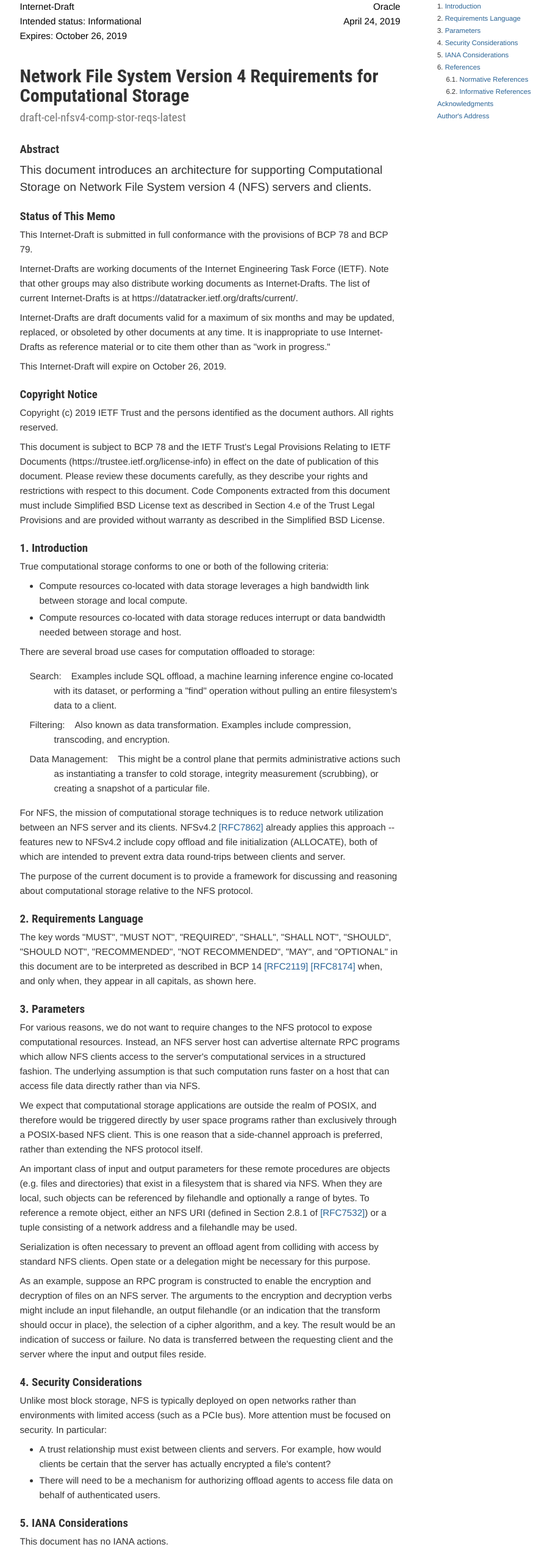
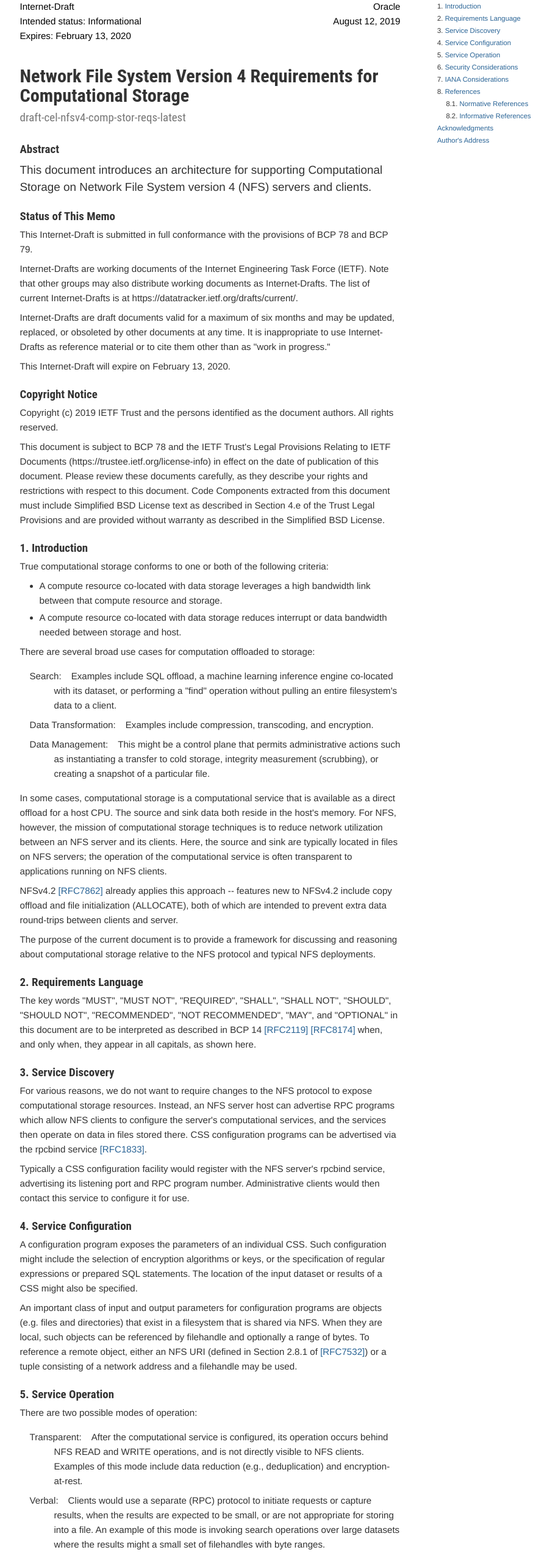
Before and after one commit to chucklever/i-d-comp-stor-reqs, a plain HTML site: page draft-cel-nfsv4-comp-stor-reqs.html in a window 1280 px wide. Shown: the part 100-2660 px from the top of the page at 61% size, without its empty margins (123-1025 px from the left). Drawn offline with Linux system fonts and the light colour scheme.

Commit message:
Script updating gh-pages from ed52edd. [ci skip]

```diff
--- a/draft-cel-nfsv4-comp-stor-reqs.html
+++ b/draft-cel-nfsv4-comp-stor-reqs.html
@@ -78,13 +78,14 @@ table.header td, table#rfc\.headerblock td {
   line-height: 100%;
   margin: 10px 0 32px;
 }
-#rfc\.abstract+p, #rfc\.abstract p {
+#rfc\.abstract+p, #rfc\.abstract+p code, #rfc\.abstract+p samp, #rfc\.abstract+p tt {
   font-size: 20px;
   line-height: 28px;
 }
 
 samp, tt, code, pre, span.tt {
-  font: 13.5px Consolas, monospace;
+  font-size: 13.5px;
+  font-family: Consolas, monospace;
   font-size-adjust: none;
 }
 pre {
@@ -276,29 +277,31 @@ ul.toc li {
   .github-fork-ribbon-wrapper {
     position: fixed;
   }
-/*]]>*/</style>
-<meta name="viewport" content="initial-scale=1.0">
+  /*]]>*/</style>
+  <meta name="viewport" content="initial-scale=1.0">
 
 
   <link href="#rfc.toc" rel="Contents">
 <link href="#rfc.section.1" rel="Chapter" title="1 Introduction">
 <link href="#rfc.section.2" rel="Chapter" title="2 Requirements Language">
-<link href="#rfc.section.3" rel="Chapter" title="3 Parameters">
-<link href="#rfc.section.4" rel="Chapter" title="4 Security Considerations">
-<link href="#rfc.section.5" rel="Chapter" title="5 IANA Considerations">
-<link href="#rfc.references" rel="Chapter" title="6 References">
-<link href="#rfc.references.1" rel="Chapter" title="6.1 Normative References">
-<link href="#rfc.references.2" rel="Chapter" title="6.2 Informative References">
+<link href="#rfc.section.3" rel="Chapter" title="3 Service Discovery">
+<link href="#rfc.section.4" rel="Chapter" title="4 Service Configuration">
+<link href="#rfc.section.5" rel="Chapter" title="5 Service Operation">
+<link href="#rfc.section.6" rel="Chapter" title="6 Security Considerations">
+<link href="#rfc.section.7" rel="Chapter" title="7 IANA Considerations">
+<link href="#rfc.references" rel="Chapter" title="8 References">
+<link href="#rfc.references.1" rel="Chapter" title="8.1 Normative References">
+<link href="#rfc.references.2" rel="Chapter" title="8.2 Informative References">
 <link href="#rfc.acknowledgments" rel="Chapter">
 <link href="#rfc.authors" rel="Chapter">
 
 
-  <meta name="generator" content="xml2rfc version 2.21.0 - https://tools.ietf.org/tools/xml2rfc" />
+  <meta name="generator" content="xml2rfc version 2.22.2 - https://tools.ietf.org/tools/xml2rfc" />
   <link rel="schema.dct" href="http://purl.org/dc/terms/" />
 
   <meta name="dct.creator" content="Lever, C." />
   <meta name="dct.identifier" content="urn:ietf:id:draft-cel-nfsv4-comp-stor-reqs-latest" />
-  <meta name="dct.issued" scheme="ISO8601" content="2019-24" />
+  <meta name="dct.issued" scheme="ISO8601" content="2019-12" />
   <meta name="dct.abstract" content="This document introduces an architecture for supporting Computational Storage on Network File System version 4 (NFS) servers and clients.  " />
   <meta name="description" content="This document introduces an architecture for supporting Computational Storage on Network File System version 4 (NFS) servers and clients.  " />
 
@@ -319,10 +322,10 @@ ul.toc li {
 </tr>
 <tr>
 <td class="left">Intended status: Informational</td>
-<td class="right">April 24, 2019</td>
+<td class="right">August 12, 2019</td>
 </tr>
 <tr>
-<td class="left">Expires: October 26, 2019</td>
+<td class="left">Expires: February 13, 2020</td>
 <td class="right"></td>
 </tr>
 
@@ -339,7 +342,7 @@ ul.toc li {
 <p>This Internet-Draft is submitted in full conformance with the provisions of BCP 78 and BCP 79.</p>
 <p>Internet-Drafts are working documents of the Internet Engineering Task Force (IETF).  Note that other groups may also distribute working documents as Internet-Drafts.  The list of current Internet-Drafts is at https://datatracker.ietf.org/drafts/current/.</p>
 <p>Internet-Drafts are draft documents valid for a maximum of six months and may be updated, replaced, or obsoleted by other documents at any time.  It is inappropriate to use Internet-Drafts as reference material or to cite them other than as "work in progress."</p>
-<p>This Internet-Draft will expire on October 26, 2019.</p>
+<p>This Internet-Draft will expire on February 13, 2020.</p>
 <h1 id="rfc.copyrightnotice"><a href="#rfc.copyrightnotice">Copyright Notice</a></h1>
 <p>Copyright (c) 2019 IETF Trust and the persons identified as the document authors.  All rights reserved.</p>
 <p>This document is subject to BCP 78 and the IETF Trust's Legal Provisions Relating to IETF Documents (https://trustee.ietf.org/license-info) in effect on the date of publication of this document.  Please review these documents carefully, as they describe your rights and restrictions with respect to this document.  Code Components extracted from this document must include Simplified BSD License text as described in Section 4.e of the Trust Legal Provisions and are provided without warranty as described in the Simplified BSD License.</p>
@@ -353,17 +356,21 @@ ul.toc li {
 </li>
 <li>2.   <a href="#rfc.section.2">Requirements Language</a>
 </li>
-<li>3.   <a href="#rfc.section.3">Parameters</a>
+<li>3.   <a href="#rfc.section.3">Service Discovery</a>
 </li>
-<li>4.   <a href="#rfc.section.4">Security Considerations</a>
+<li>4.   <a href="#rfc.section.4">Service Configuration</a>
 </li>
-<li>5.   <a href="#rfc.section.5">IANA Considerations</a>
+<li>5.   <a href="#rfc.section.5">Service Operation</a>
 </li>
-<li>6.   <a href="#rfc.references">References</a>
+<li>6.   <a href="#rfc.section.6">Security Considerations</a>
 </li>
-<ul><li>6.1.   <a href="#rfc.references.1">Normative References</a>
+<li>7.   <a href="#rfc.section.7">IANA Considerations</a>
 </li>
-<li>6.2.   <a href="#rfc.references.2">Informative References</a>
+<li>8.   <a href="#rfc.references">References</a>
+</li>
+<ul><li>8.1.   <a href="#rfc.references.1">Normative References</a>
+</li>
+<li>8.2.   <a href="#rfc.references.2">Informative References</a>
 </li>
 </ul><li><a href="#rfc.acknowledgments">Acknowledgments</a>
 </li>
@@ -379,8 +386,8 @@ ul.toc li {
 <p id="rfc.section.1.p.1">True computational storage conforms to one or both of the following criteria: </p>
 
 <ul>
-<li>Compute resources co-located with data storage leverages a high bandwidth link between storage and local compute.  </li>
-<li>Compute resources co-located with data storage reduces interrupt or data bandwidth needed between storage and host.  </li>
+<li>A compute resource co-located with data storage leverages a high bandwidth link between that compute resource and storage.  </li>
+<li>A compute resource co-located with data storage reduces interrupt or data bandwidth needed between storage and host.  </li>
 </ul>
 
 <p> </p>
@@ -389,51 +396,79 @@ ul.toc li {
 <dl>
 <dt>Search:</dt>
 <dd style="margin-left: 8">Examples include SQL offload, a machine learning inference engine co-located with its dataset, or performing a "find" operation without pulling an entire filesystem's data to a client.  </dd>
-<dt>Filtering:</dt>
-<dd style="margin-left: 8">Also known as data transformation.  Examples include compression, transcoding, and encryption.  </dd>
+<dt>Data Transformation:</dt>
+<dd style="margin-left: 8">Examples include compression, transcoding, and encryption.  </dd>
 <dt>Data Management:</dt>
 <dd style="margin-left: 8">This might be a control plane that permits administrative actions such as instantiating a transfer to cold storage, integrity measurement (scrubbing), or creating a snapshot of a particular file.  </dd>
 </dl>
 
 <p> </p>
-<p id="rfc.section.1.p.3">For NFS, the mission of computational storage techniques is to reduce network utilization between an NFS server and its clients.  NFSv4.2 <a href="#RFC7862" class="xref">[RFC7862]</a> already applies this approach -- features new to NFSv4.2 include copy offload and file initialization (ALLOCATE), both of which are intended to prevent extra data round-trips between clients and server.  </p>
-<p id="rfc.section.1.p.4">The purpose of the current document is to provide a framework for discussing and reasoning about computational storage relative to the NFS protocol.  </p>
+<p id="rfc.section.1.p.3">In some cases, computational storage is a computational service that is available as a direct offload for a host CPU.  The source and sink data both reside in the host's memory.  For NFS, however, the mission of computational storage techniques is to reduce network utilization between an NFS server and its clients.  Here, the source and sink are typically located in files on NFS servers; the operation of the computational service is often transparent to applications running on NFS clients.  </p>
+<p id="rfc.section.1.p.4">NFSv4.2 <a href="#RFC7862" class="xref">[RFC7862]</a> already applies this approach -- features new to NFSv4.2 include copy offload and file initialization (ALLOCATE), both of which are intended to prevent extra data round-trips between clients and server.  </p>
+<p id="rfc.section.1.p.5">The purpose of the current document is to provide a framework for discussing and reasoning about computational storage relative to the NFS protocol and typical NFS deployments.  </p>
 <h1 id="rfc.section.2">
 <a href="#rfc.section.2">2.</a> <a href="#section:46199ACD-34F1-4ACB-B246-E18A022CAED9" id="section:46199ACD-34F1-4ACB-B246-E18A022CAED9">Requirements Language</a>
 </h1>
 <p id="rfc.section.2.p.1">The key words "MUST", "MUST NOT", "REQUIRED", "SHALL", "SHALL NOT", "SHOULD", "SHOULD NOT", "RECOMMENDED", "NOT RECOMMENDED", "MAY", and "OPTIONAL" in this document are to be interpreted as described in BCP 14 <a href="#RFC2119" class="xref">[RFC2119]</a> <a href="#RFC8174" class="xref">[RFC8174]</a> when, and only when, they appear in all capitals, as shown here.  </p>
 <h1 id="rfc.section.3">
-<a href="#rfc.section.3">3.</a> <a href="#section:2F82B858-25CD-4D9F-82A9-8D9D2C644190" id="section:2F82B858-25CD-4D9F-82A9-8D9D2C644190">Parameters</a>
+<a href="#rfc.section.3">3.</a> <a href="#section:44C8EB81-6AAE-4A33-943C-575082EF08FC" id="section:44C8EB81-6AAE-4A33-943C-575082EF08FC">Service Discovery</a>
 </h1>
-<p id="rfc.section.3.p.1">For various reasons, we do not want to require changes to the NFS protocol to expose computational resources.  Instead, an NFS server host can advertise alternate RPC programs which allow NFS clients access to the server's computational services in a structured fashion.  The underlying assumption is that such computation runs faster on a host that can access file data directly rather than via NFS.  </p>
-<p id="rfc.section.3.p.2">We expect that computational storage applications are outside the realm of POSIX, and therefore would be triggered directly by user space programs rather than exclusively through a POSIX-based NFS client.  This is one reason that a side-channel approach is preferred, rather than extending the NFS protocol itself.  </p>
-<p id="rfc.section.3.p.3">An important class of input and output parameters for these remote procedures are objects (e.g. files and directories) that exist in a filesystem that is shared via NFS.  When they are local, such objects can be referenced by filehandle and optionally a range of bytes.  To reference a remote object, either an NFS URI (defined in Section 2.8.1 of <a href="#RFC7532" class="xref">[RFC7532]</a>) or a tuple consisting of a network address and a filehandle may be used.  </p>
-<p id="rfc.section.3.p.4">Serialization is often necessary to prevent an offload agent from colliding with access by standard NFS clients.  Open state or a delegation might be necessary for this purpose.  </p>
-<p id="rfc.section.3.p.5">As an example, suppose an RPC program is constructed to enable the encryption and decryption of files on an NFS server.  The arguments to the encryption and decryption verbs might include an input filehandle, an output filehandle (or an indication that the transform should occur in place), the selection of a cipher algorithm, and a key.  The result would be an indication of success or failure.  No data is transferred between the requesting client and the server where the input and output files reside.  </p>
+<p id="rfc.section.3.p.1">For various reasons, we do not want to require changes to the NFS protocol to expose computational storage resources.  Instead, an NFS server host can advertise RPC programs which allow NFS clients to configure the server's computational services, and the services then operate on data in files stored there.  CSS configuration programs can be advertised via the rpcbind service <a href="#RFC1833" class="xref">[RFC1833]</a>.  </p>
+<p id="rfc.section.3.p.2">Typically a CSS configuration facility would register with the NFS server's rpcbind service, advertising its listening port and RPC program number.  Administrative clients would then contact this service to configure it for use.  </p>
 <h1 id="rfc.section.4">
-<a href="#rfc.section.4">4.</a> <a href="#section:2F987982-B9E8-4B76-8ACD-6EE148F5C185" id="section:2F987982-B9E8-4B76-8ACD-6EE148F5C185">Security Considerations</a>
+<a href="#rfc.section.4">4.</a> <a href="#section:D0C221F2-43CE-43D7-A66E-C6AF3222274D" id="section:D0C221F2-43CE-43D7-A66E-C6AF3222274D">Service Configuration</a>
 </h1>
-<p id="rfc.section.4.p.1">Unlike most block storage, NFS is typically deployed on open networks rather than environments with limited access (such as a PCIe bus).  More attention must be focused on security.  In particular: </p>
+<p id="rfc.section.4.p.1">A configuration program exposes the parameters of an individual CSS.  Such configuration might include the selection of encryption algorithms or keys, or the specification of regular expressions or prepared SQL statements.  The location of the input dataset or results of a CSS might also be specified.  </p>
+<p id="rfc.section.4.p.2">An important class of input and output parameters for configuration programs are objects (e.g. files and directories) that exist in a filesystem that is shared via NFS.  When they are local, such objects can be referenced by filehandle and optionally a range of bytes.  To reference a remote object, either an NFS URI (defined in Section 2.8.1 of <a href="#RFC7532" class="xref">[RFC7532]</a>) or a tuple consisting of a network address and a filehandle may be used.  </p>
+<h1 id="rfc.section.5">
+<a href="#rfc.section.5">5.</a> <a href="#section:4AA2B988-B5E6-453E-B99E-39D94488A420" id="section:4AA2B988-B5E6-453E-B99E-39D94488A420">Service Operation</a>
+</h1>
+<p id="rfc.section.5.p.1">There are two possible modes of operation: </p>
+
+<dl>
+<dt>Transparent:</dt>
+<dd style="margin-left: 8">After the computational service is configured, its operation occurs behind NFS READ and WRITE operations, and is not directly visible to NFS clients.  Examples of this mode include data reduction (e.g., deduplication) and encryption-at-rest.  </dd>
+<dt>Verbal:</dt>
+<dd style="margin-left: 8">Clients would use a separate (RPC) protocol to initiate requests or capture results, when the results are expected to be small, or are not appropriate for storing into a file.  An example of this mode is invoking search operations over large datasets where the results might a small set of filehandles with byte ranges.  </dd>
+</dl>
+
+<p> </p>
+<p id="rfc.section.5.p.2">Serialization is often necessary to prevent an offload agent from colliding with accesses by standard NFS clients.  Open state or a delegation might be necessary for this purpose.  Alternatively, no locking would be provided via NFS, and the applications themselves would be responsible for seeing that the integrity of the input datasets is maintained during offloaded operations.  </p>
+<h1 id="rfc.section.6">
+<a href="#rfc.section.6">6.</a> <a href="#section:2F987982-B9E8-4B76-8ACD-6EE148F5C185" id="section:2F987982-B9E8-4B76-8ACD-6EE148F5C185">Security Considerations</a>
+</h1>
+<p id="rfc.section.6.p.1">Unlike most block storage, NFS is typically deployed on open networks rather than environments with limited access (such as a PCIe bus).  In such open environments, extra attention must be focused on security.  In particular: </p>
 
 <ul>
+<li>Remote access to configuration programs and computational results will need to be authenticated and authorized in some fashion.  The ONC RPC protocol itself <a href="#RFC5531" class="xref">[RFC5531]</a> has authentication mechanisms, including mechanisms that use strong cryptography <a href="#RFC7861" class="xref">[RFC7861]</a>.  </li>
+<li>There will need to be a mechanism for authorizing offload agents to access file data on behalf of authenticated users.  </li>
 <li>A trust relationship must exist between clients and servers.  For example, how would clients be certain that the server has actually encrypted a file's content? </li>
-<li>There will need to be a mechanism for authorizing offload agents to access file data on behalf of authenticated users.  </li>
 </ul>
 
 <p> </p>
-<h1 id="rfc.section.5">
-<a href="#rfc.section.5">5.</a> <a href="#section:527B4122-B58E-4E40-BA88-663E4A8F8532" id="section:527B4122-B58E-4E40-BA88-663E4A8F8532">IANA Considerations</a>
+<h1 id="rfc.section.7">
+<a href="#rfc.section.7">7.</a> <a href="#section:527B4122-B58E-4E40-BA88-663E4A8F8532" id="section:527B4122-B58E-4E40-BA88-663E4A8F8532">IANA Considerations</a>
 </h1>
-<p id="rfc.section.5.p.1">This document has no IANA actions.  </p>
+<p id="rfc.section.7.p.1">This document has no IANA actions.  </p>
 <h1 id="rfc.references">
-<a href="#rfc.references">6.</a> References</h1>
+<a href="#rfc.references">8.</a> References</h1>
 <h1 id="rfc.references.1">
-<a href="#rfc.references.1">6.1.</a> Normative References</h1>
+<a href="#rfc.references.1">8.1.</a> Normative References</h1>
 <table><tbody>
+<tr>
+<td class="reference"><b id="RFC1833">[RFC1833]</b></td>
+<td class="top">
+<a>Srinivasan, R.</a>, "<a href="https://tools.ietf.org/html/rfc1833">Binding Protocols for ONC RPC Version 2</a>", RFC 1833, DOI 10.17487/RFC1833, August 1995.</td>
+</tr>
 <tr>
 <td class="reference"><b id="RFC2119">[RFC2119]</b></td>
 <td class="top">
 <a>Bradner, S.</a>, "<a href="https://tools.ietf.org/html/rfc2119">Key words for use in RFCs to Indicate Requirement Levels</a>", BCP 14, RFC 2119, DOI 10.17487/RFC2119, March 1997.</td>
+</tr>
+<tr>
+<td class="reference"><b id="RFC5531">[RFC5531]</b></td>
+<td class="top">
+<a>Thurlow, R.</a>, "<a href="https://tools.ietf.org/html/rfc5531">RPC: Remote Procedure Call Protocol Specification Version 2</a>", RFC 5531, DOI 10.17487/RFC5531, May 2009.</td>
 </tr>
 <tr>
 <td class="reference"><b id="RFC7532">[RFC7532]</b></td>
@@ -447,14 +482,21 @@ ul.toc li {
 </tr>
 </tbody></table>
 <h1 id="rfc.references.2">
-<a href="#rfc.references.2">6.2.</a> Informative References</h1>
-<table><tbody><tr>
+<a href="#rfc.references.2">8.2.</a> Informative References</h1>
+<table><tbody>
+<tr>
+<td class="reference"><b id="RFC7861">[RFC7861]</b></td>
+<td class="top">
+<a>Adamson, A.</a> and <a>N. Williams</a>, "<a href="https://tools.ietf.org/html/rfc7861">Remote Procedure Call (RPC) Security Version 3</a>", RFC 7861, DOI 10.17487/RFC7861, November 2016.</td>
+</tr>
+<tr>
 <td class="reference"><b id="RFC7862">[RFC7862]</b></td>
 <td class="top">
 <a>Haynes, T.</a>, "<a href="https://tools.ietf.org/html/rfc7862">Network File System (NFS) Version 4 Minor Version 2 Protocol</a>", RFC 7862, DOI 10.17487/RFC7862, November 2016.</td>
-</tr></tbody></table>
+</tr>
+</tbody></table>
 <h1 id="rfc.acknowledgments"><a href="#rfc.acknowledgments">Acknowledgments</a></h1>
-<p id="rfc.section.A.p.1">The author is grateful to Bill Baker, Greg Marsden, and Jim Williams for their input and support of this work.  </p>
+<p id="rfc.section.A.p.1">The author is grateful to Bill Baker, Greg Marsden, and Jim Williams of Oracle, and Glenn Watkins of HPE for their input and support of this work.  </p>
 <p id="rfc.section.A.p.2">Special thanks go to Transport Area Director Magnus Westerlund, NFSV4 Working Group Chairs Spencer Shepler and Brian Pawlowski, and NFSV4 Working Group Secretary Thomas Haynes for their support.  </p>
 <h1 id="rfc.authors"><a href="#rfc.authors">Author's Address</a></h1>
 <div class="avoidbreak">
```
Also changed, not shown: draft-cel-nfsv4-comp-stor-reqs.txt.
